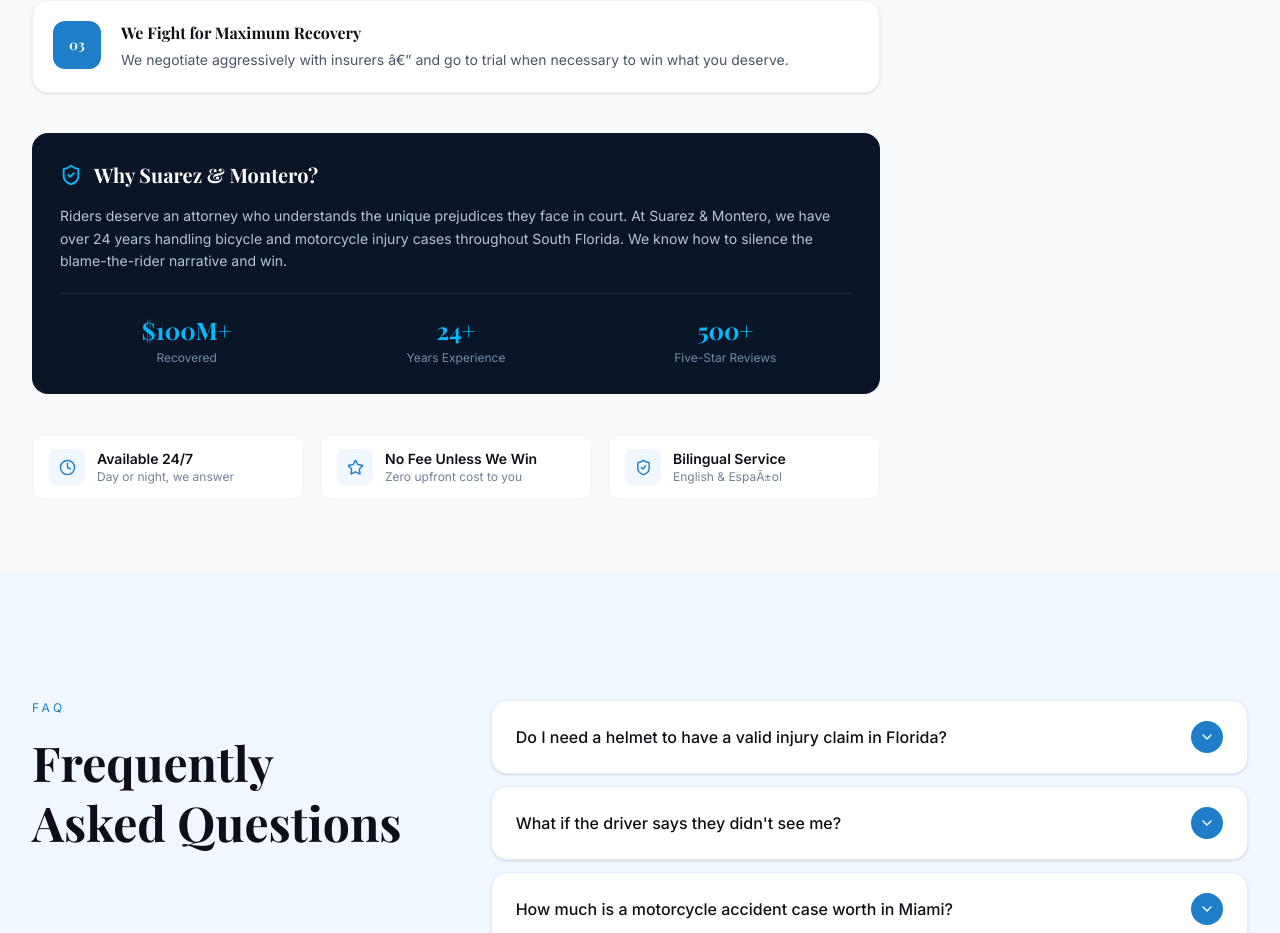
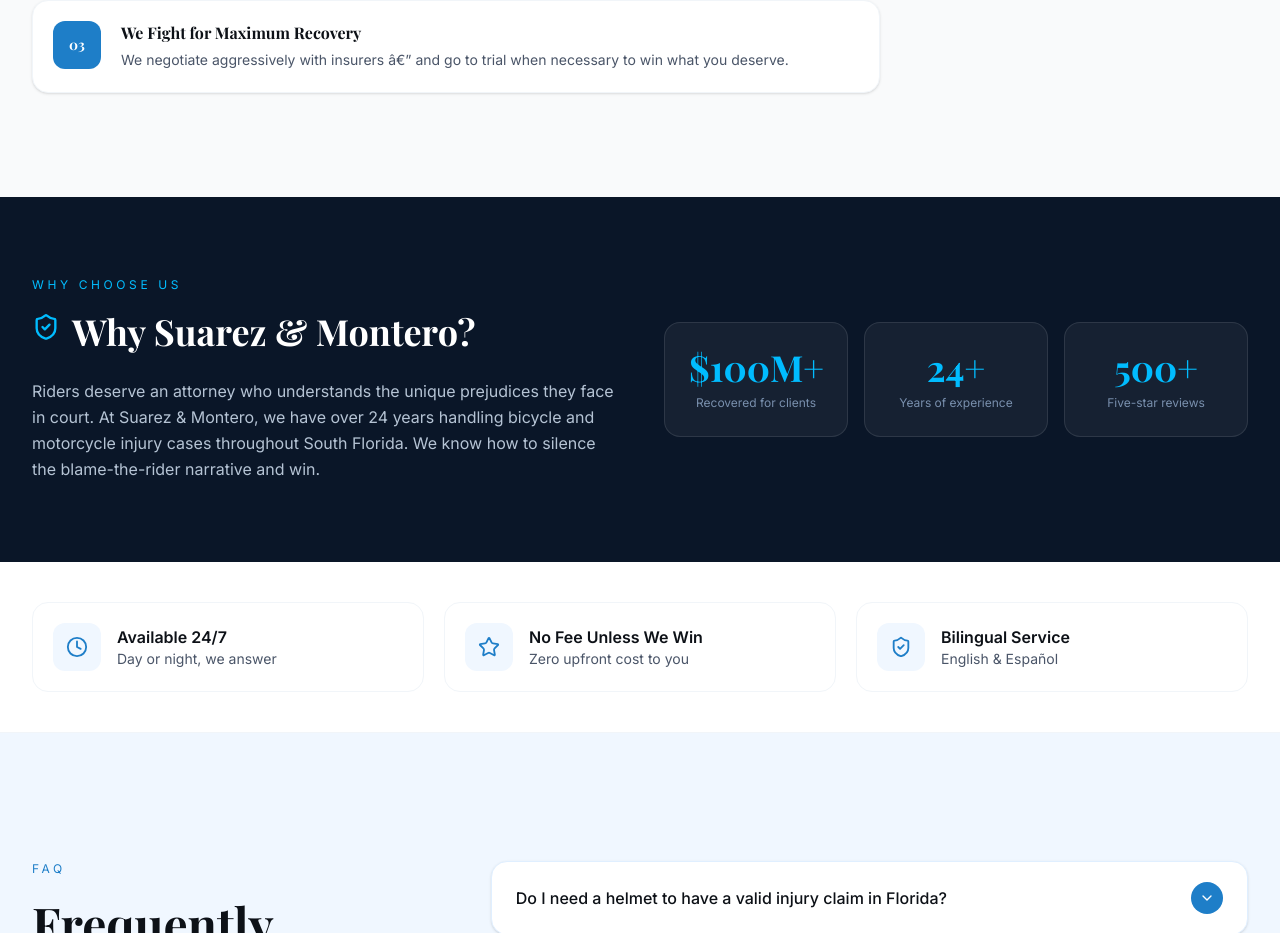
Before and after one commit to Cyrilkwashie/suarez-law, a Next.js app: page /practice-areas/bicycle-motorcycle in a window 1280 px wide. Shown: the part 1760-2693 px from the top of the page. Built offline with nearby package versions, Linux system fonts and the light colour scheme.

Commit message:
feat: full-width Why Us and trust badges sections on all practice area pages

```diff
--- a/app/(inner)/miami-car-accident-attorney/page.tsx
+++ b/app/(inner)/miami-car-accident-attorney/page.tsx
@@ -169,58 +169,68 @@
           </div>
         </section>
 
-        {/* Why Suarez & Montero */}
-        <section className="mb-10">
-          <div className="bg-deep rounded-2xl p-7 text-white">
-            <div className="flex items-center gap-3 mb-4">
-              <ShieldCheck size={22} className="text-sky-400 shrink-0" />
-              <h2 className="font-display font-bold text-xl">Why Suarez &amp; Montero?</h2>
+      </InnerPageLayout>
+
+      {/* Why Suarez & Montero — full-width dark section */}
+      <section className="bg-deep py-20">
+        <div className="max-w-7xl mx-auto px-6 lg:px-8">
+          <div className="grid grid-cols-1 lg:grid-cols-2 gap-12 items-center">
+            <div>
+              <p className="font-body text-xs tracking-[0.3em] text-sky-400 uppercase mb-4">
+                Why Choose Us
+              </p>
+              <div className="flex items-start gap-3 mb-6">
+                <ShieldCheck size={28} className="text-sky-400 shrink-0 mt-1" />
+                <h2 className="font-display font-bold text-3xl md:text-4xl text-white leading-tight">
+                  Why Suarez &amp; Montero?
+                </h2>
               </div>
-            <p className="font-body text-sky-100/80 leading-relaxed text-sm mb-5">
+              <p className="font-body text-sky-100/80 leading-relaxed text-base">
                 Miami car accident cases are won or lost on evidence and negotiating power. We have
                 the resources to take on major insurance carriers — and the trial record to back it
                 up. With over 24 years handling South Florida car accident claims, we know every
                 tactic insurers use to deny or minimize your case. We fight back.
               </p>
-            <div className="grid grid-cols-3 gap-4 pt-5 border-t border-white/10">
-              <div className="text-center">
-                <p className="font-display font-bold text-sky-400 text-2xl">$100M+</p>
-                <p className="font-body text-xs text-sky-200/60 mt-1">Recovered</p>
             </div>
-              <div className="text-center">
-                <p className="font-display font-bold text-sky-400 text-2xl">24+</p>
-                <p className="font-body text-xs text-sky-200/60 mt-1">Years Experience</p>
+
+            <div className="grid grid-cols-3 gap-4">
+              {[
+                { value: "$100M+", label: "Recovered for clients" },
+                { value: "24+", label: "Years of experience" },
+                { value: "500+", label: "Five-star reviews" },
+              ].map(({ value, label }) => (
+                <div key={value} className="text-center bg-white/5 rounded-2xl p-6 border border-white/10">
+                  <p className="font-display font-bold text-sky-400 text-3xl md:text-4xl mb-2">{value}</p>
+                  <p className="font-body text-xs text-sky-200/60 leading-snug">{label}</p>
                 </div>
-              <div className="text-center">
-                <p className="font-display font-bold text-sky-400 text-2xl">500+</p>
-                <p className="font-body text-xs text-sky-200/60 mt-1">Five-Star Reviews</p>
+              ))}
             </div>
           </div>
         </div>
       </section>
 
-        {/* Trust badges */}
-        <section className="mb-2">
-          <div className="grid grid-cols-1 sm:grid-cols-3 gap-4">
+      {/* Trust badges — full-width light section */}
+      <section className="bg-white py-10 border-b border-slate-100">
+        <div className="max-w-7xl mx-auto px-6 lg:px-8">
+          <div className="grid grid-cols-1 sm:grid-cols-3 gap-5">
             {[
               { icon: Clock, label: "Available 24/7", sub: "Day or night, we answer" },
               { icon: Star, label: "No Fee Unless We Win", sub: "Zero upfront cost to you" },
               { icon: ShieldCheck, label: "Bilingual Service", sub: "English & Español" },
             ].map(({ icon: Icon, label, sub }) => (
-              <div key={label} className="flex items-center gap-3 bg-white border border-slate-100 rounded-xl px-4 py-3.5">
-                <div className="w-9 h-9 bg-sky-50 rounded-lg flex items-center justify-center shrink-0">
-                  <Icon size={17} className="text-sky-600" />
+              <div key={label} className="flex items-center gap-4 p-5 rounded-2xl border border-slate-100 hover:border-sky-200 transition-colors">
+                <div className="w-12 h-12 bg-sky-50 rounded-xl flex items-center justify-center shrink-0">
+                  <Icon size={22} className="text-sky-600" />
                 </div>
                 <div>
-                  <p className="font-body font-semibold text-ink text-sm">{label}</p>
-                  <p className="font-body text-xs text-ink-subtle">{sub}</p>
+                  <p className="font-body font-semibold text-ink">{label}</p>
+                  <p className="font-body text-sm text-ink-muted">{sub}</p>
                 </div>
               </div>
             ))}
           </div>
+        </div>
       </section>
-
-      </InnerPageLayout>
 
       <FaqAccordion
         items={faqs}
--- a/app/(inner)/practice-areas/[slug]/page.tsx
+++ b/app/(inner)/practice-areas/[slug]/page.tsx
@@ -489,60 +489,69 @@
             ))}
           </div>
         </section>
+      </InnerPageLayout>
 
-        {/* Why Suarez & Montero */}
-        <section className="mb-10">
-          <div className="bg-deep rounded-2xl p-7 text-white">
-            <div className="flex items-center gap-3 mb-4">
-              <ShieldCheck size={22} className="text-sky-400 shrink-0" />
-              <h2 className="font-display font-bold text-xl">
+      {/* Why Suarez & Montero — full-width dark section */}
+      <section className="bg-deep py-20">
+        <div className="max-w-7xl mx-auto px-6 lg:px-8">
+          <div className="grid grid-cols-1 lg:grid-cols-2 gap-12 items-center">
+            {/* Left: text */}
+            <div>
+              <p className="font-body text-xs tracking-[0.3em] text-sky-400 uppercase mb-4">
+                Why Choose Us
+              </p>
+              <div className="flex items-start gap-3 mb-6">
+                <ShieldCheck size={28} className="text-sky-400 shrink-0 mt-1" />
+                <h2 className="font-display font-bold text-3xl md:text-4xl text-white leading-tight">
                   Why Suarez &amp; Montero?
                 </h2>
               </div>
-            <p className="font-body text-sky-100/80 leading-relaxed text-sm mb-5">
+              <p className="font-body text-sky-100/80 leading-relaxed text-base">
                 {area.whyUs}
               </p>
-            <div className="grid grid-cols-3 gap-4 pt-5 border-t border-white/10">
-              <div className="text-center">
-                <p className="font-display font-bold text-sky-400 text-2xl">$100M+</p>
-                <p className="font-body text-xs text-sky-200/60 mt-1">Recovered</p>
             </div>
-              <div className="text-center">
-                <p className="font-display font-bold text-sky-400 text-2xl">24+</p>
-                <p className="font-body text-xs text-sky-200/60 mt-1">Years Experience</p>
+
+            {/* Right: stats */}
+            <div className="grid grid-cols-3 gap-4">
+              {[
+                { value: "$100M+", label: "Recovered for clients" },
+                { value: "24+", label: "Years of experience" },
+                { value: "500+", label: "Five-star reviews" },
+              ].map(({ value, label }) => (
+                <div key={value} className="text-center bg-white/5 rounded-2xl p-6 border border-white/10">
+                  <p className="font-display font-bold text-sky-400 text-3xl md:text-4xl mb-2">
+                    {value}
+                  </p>
+                  <p className="font-body text-xs text-sky-200/60 leading-snug">{label}</p>
                 </div>
-              <div className="text-center">
-                <p className="font-display font-bold text-sky-400 text-2xl">500+</p>
-                <p className="font-body text-xs text-sky-200/60 mt-1">Five-Star Reviews</p>
+              ))}
             </div>
           </div>
         </div>
       </section>
 
-        {/* Trust badges */}
-        <section className="mb-2">
-          <div className="grid grid-cols-1 sm:grid-cols-3 gap-4">
+      {/* Trust badges — full-width light section */}
+      <section className="bg-white py-10 border-b border-slate-100">
+        <div className="max-w-7xl mx-auto px-6 lg:px-8">
+          <div className="grid grid-cols-1 sm:grid-cols-3 gap-5">
             {[
               { icon: Clock, label: "Available 24/7", sub: "Day or night, we answer" },
               { icon: Star, label: "No Fee Unless We Win", sub: "Zero upfront cost to you" },
-              { icon: ShieldCheck, label: "Bilingual Service", sub: "English & EspaÃ±ol" },
+              { icon: ShieldCheck, label: "Bilingual Service", sub: "English & Español" },
             ].map(({ icon: Icon, label, sub }) => (
-              <div
-                key={label}
-                className="flex items-center gap-3 bg-white border border-slate-100 rounded-xl px-4 py-3.5"
-              >
-                <div className="w-9 h-9 bg-sky-50 rounded-lg flex items-center justify-center shrink-0">
-                  <Icon size={17} className="text-sky-600" />
+              <div key={label} className="flex items-center gap-4 p-5 rounded-2xl border border-slate-100 hover:border-sky-200 transition-colors">
+                <div className="w-12 h-12 bg-sky-50 rounded-xl flex items-center justify-center shrink-0">
+                  <Icon size={22} className="text-sky-600" />
                 </div>
                 <div>
-                  <p className="font-body font-semibold text-ink text-sm">{label}</p>
-                  <p className="font-body text-xs text-ink-subtle">{sub}</p>
+                  <p className="font-body font-semibold text-ink">{label}</p>
+                  <p className="font-body text-sm text-ink-muted">{sub}</p>
                 </div>
               </div>
             ))}
           </div>
+        </div>
       </section>
-      </InnerPageLayout>
 
       <FaqAccordion
         items={area.faqs}
```
Lines whose indentation alone changed are shown as unchanged.
